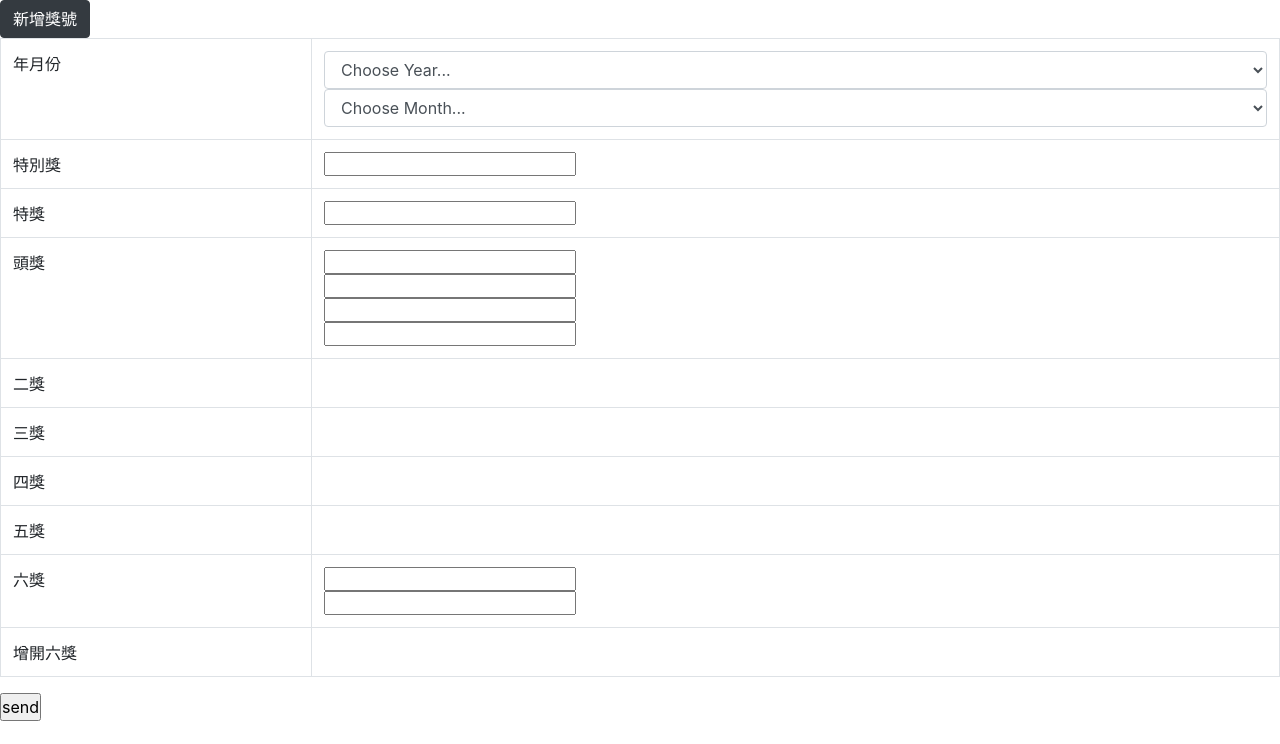
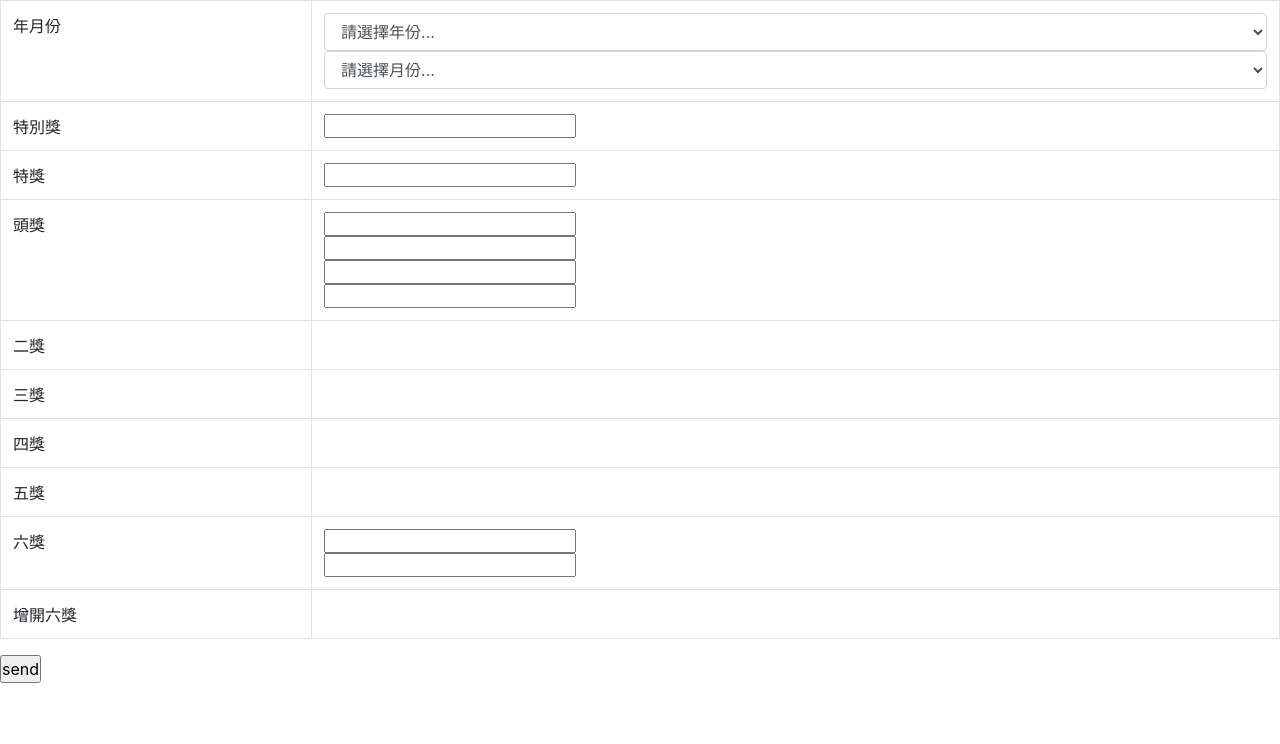
Before and after one commit to wdaweb/calendar-shushu7337, a PHP site: page /add_invoice.php in a window 1280 px wide. Shown: the part 56-800 px from the top of the page. Run offline with PHP 8.4, Linux system fonts and the light colour scheme.

Commit message:
base&add_invoice檔案整理

```diff
--- a/INVOICE/add_invoice.php
+++ b/INVOICE/add_invoice.php
@@ -62,7 +62,6 @@
     </div>
 </nav>
 
-<button class="btn btn-dark" a href="./include/add_invoice.php">新增獎號</button>
 <div>
     <form action="save_number.php" method="post">
         <table class="table table-bordered">
@@ -70,13 +69,13 @@
             <td>年月份</td>
             <td>
                     <select id="inputYear" class="form-control" name="year">
-                        <option selected>Choose Year...</option>
+                        <option selected>請選擇年份...</option>
                         <option class="dropdown-item" value="2020" href="#">2020</option>
                         <option class="dropdown-item" value="2021" href="#">2021</option>
                         <option class="dropdown-item" value="2022" href="#">2022</option>
                     </select>
                     <select id="inputMonth" class="form-control" name="period">
-                        <option selected>Choose Month...</option>
+                        <option selected>請選擇月份...</option>
                         <option class="dropdown-item" value="1">1-2</option>
                         <option class="dropdown-item" value="2">3-4</option>
                         <option class="dropdown-item" value="3">5-6</option>
```
Also changed, not shown: INVOICE/com/base.php (+4 -4 lines).
